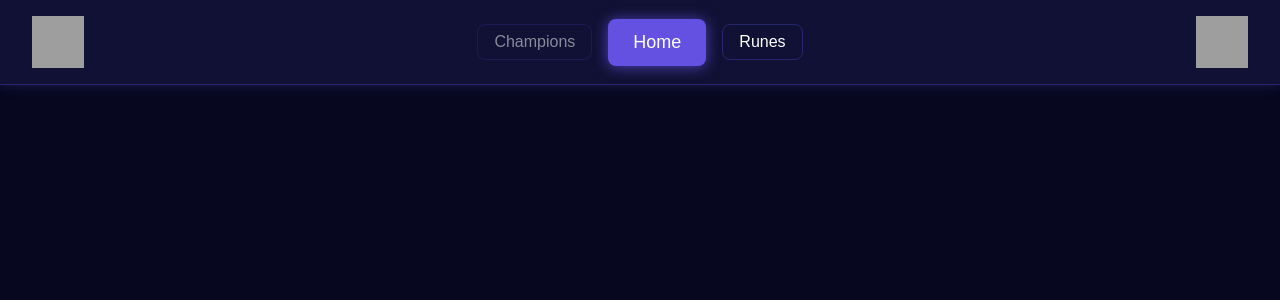
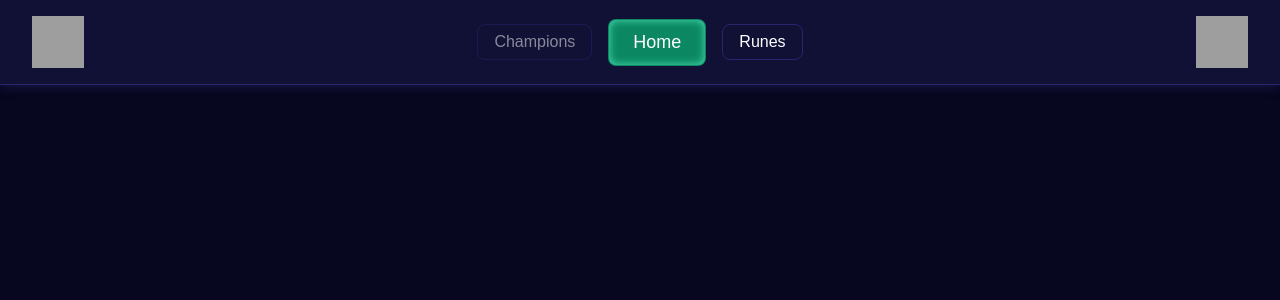
Before and after one commit to Sp3ctral/LoL_First_Strike, an Angular app: page / in a window 1280 px wide. In both pictures the pointer is over the link "Home". Shown: the top 300 px of the page. Built offline with nearby package versions, Linux system fonts and the light colour scheme; grey boxes are pictures that could not be loaded.

Commit message:
Update button secondary style and header button variant
Changed the secondary button background and hover styles in button.scss for improved visual distinction. Updated the 'Home' button in header.html to use the secondary variant instead of primary.

```diff
--- a/src/app/UI/button/button.scss
+++ b/src/app/UI/button/button.scss
@@ -43,18 +43,19 @@ a, .btn
     &:hover:not(.btn--disabled)
     {
       background-color: rgb(100 81 226);
-      box-shadow: 0px 1px 14px 0px rgb(100 81 226 / 75%)
+      box-shadow: 0px 1px 14px 0px rgba(100, 81, 226, 0.75)
     }
   }
 
   &--secondary
   {
-    background-color: rgba(255, 255, 255, 0.1);
+    background-color: rgb(12, 168, 121);
     color: #fff;
 
     &:hover:not(.btn--disabled)
     {
-      background-color: rgba(255, 255, 255, 0.2);
+      background-color: rgb(11, 136, 98);
+      box-shadow: inset 0px 0px 8px 0px rgb(75, 226, 181);
     }
   }
 
--- a/src/app/layout/header/header.html
+++ b/src/app/layout/header/header.html
@@ -6,7 +6,7 @@
 
   <nav class="header-center">
     <app-button [disabled]="true">Champions</app-button>
-    <app-button size='large' variant="primary" href="https://google.com">Home</app-button>
+    <app-button size='large' variant="secondary" href="https://google.com">Home</app-button>
     <app-button href="/">Runes</app-button>
   </nav>
 
```
